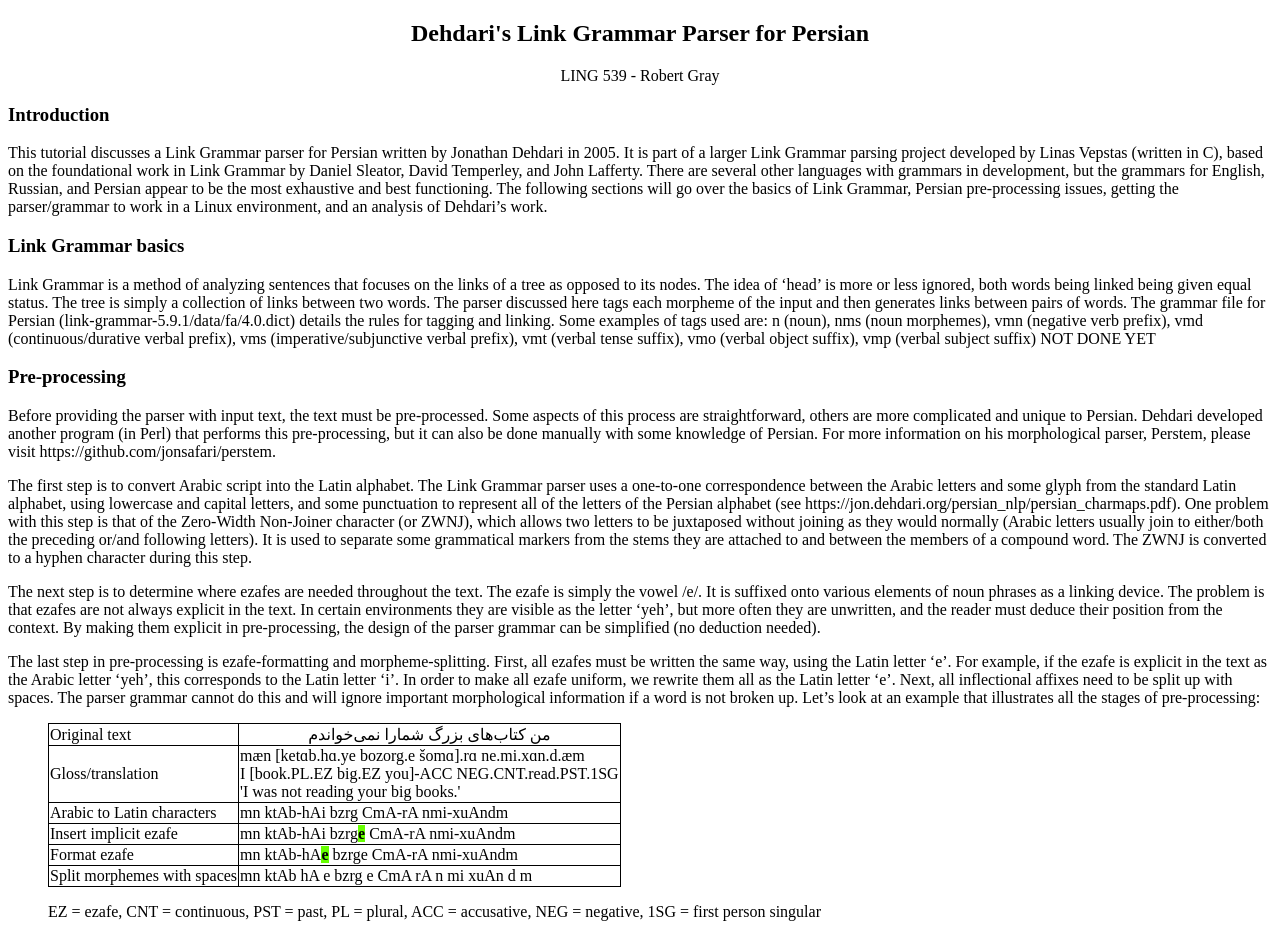
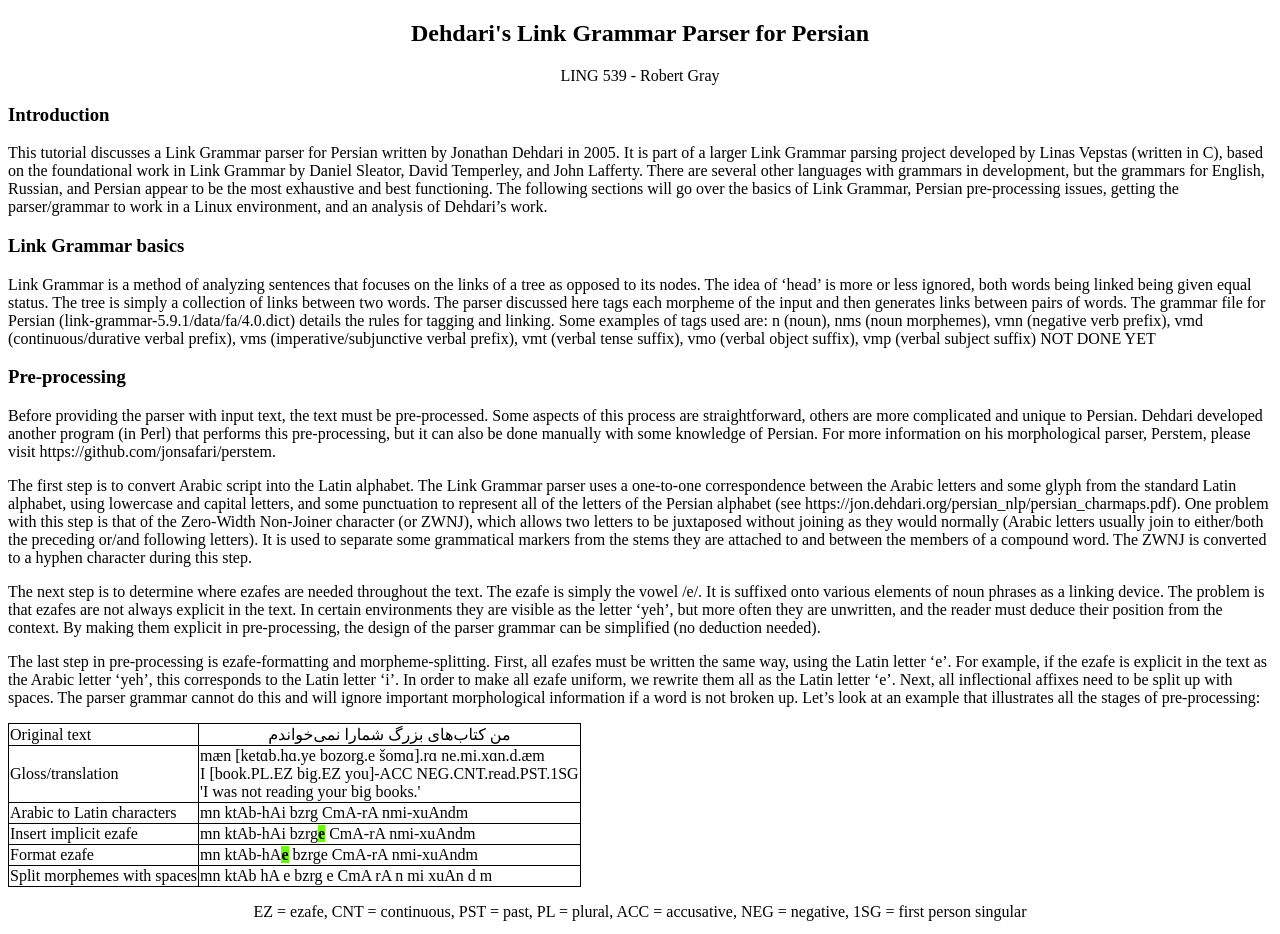
Before and after one commit to j13dCkS7/539-tutorial, a plain HTML site: page index.html in a window 1280 px wide. Shown: the top 934 px of the page. Drawn offline with Linux system fonts and the light colour scheme.

Commit message:
textformat

```diff
--- a/index.html
+++ b/index.html
@@ -20,7 +20,7 @@
 <p>The first step is to convert Arabic script into the Latin alphabet. The Link Grammar parser uses a one-to-one correspondence between the Arabic letters and some glyph from the standard Latin alphabet, using lowercase and capital letters, and some punctuation to represent all of the letters of the Persian alphabet (see https://jon.dehdari.org/persian_nlp/persian_charmaps.pdf). One problem with this step is that of the Zero-Width Non-Joiner character (or ZWNJ), which allows two letters to be juxtaposed without joining as they would normally (Arabic letters usually join to either/both the preceding or/and following letters). It is used to separate some grammatical markers from the stems they are attached to and between the members of a compound word. The ZWNJ is converted to a hyphen character during this step.</p>
 <p>The next step is to determine where ezafes are needed throughout the text. The ezafe is simply the vowel /e/. It is suffixed onto various elements of noun phrases as a linking device. The problem is that ezafes are not always explicit in the text. In certain environments they are visible as the letter ‘yeh’, but more often they are unwritten, and the reader must deduce their position from the context. By making them explicit in pre-processing, the design of the parser grammar can be simplified (no deduction needed).</p>
 <p>The last step in pre-processing is ezafe-formatting and morpheme-splitting. First, all ezafes must be written the same way, using the Latin letter ‘e’. For example, if the ezafe is explicit in the text as the Arabic letter ‘yeh’, this corresponds to the Latin letter ‘i’. In order to make all ezafe uniform, we rewrite them all as the Latin letter ‘e’. Next, all inflectional affixes need to be split up with spaces. The parser grammar cannot do this and will ignore important morphological information if a word is not broken up. Let’s look at an example that illustrates all the stages of pre-processing:</p>
-<table class="tab">
+<table margin-left:auto; margin-right:auto; >
   <tr>
     <td>Original text</td>
     <td style="text-align:center">من کتاب‌های بزرگ شما‌را نمی‌خواندم</td>
@@ -46,7 +46,7 @@
     <td>mn ktAb hA e bzrg e CmA rA n mi xuAn d m</td>
   </tr>
 </table>
-<p class="tab">EZ = ezafe, CNT = continuous, PST = past, PL = plural, ACC = accusative, NEG = negative, 1SG = first person singular</p>
+<p style="text-align:center">EZ = ezafe, CNT = continuous, PST = past, PL = plural, ACC = accusative, NEG = negative, 1SG = first person singular</p>
 <p>In the gloss, the brackets surround the object NP to make it easier to see. The accusative suffix attaches to the NP as whole: it’s an enclitic. Using Dehdari’s list of character correspondences, the Arabic letters are switched out for Latin characters. Next, based on knowledge of Persian, one implicit/unwritten ezafe is needed after ‘bzrg’. Next, all ezafes are rewritten as ‘e’, so the first one after ‘ktAb-hA’ is changed from ‘i’ to ‘e’. Lastly, all morphemes are split using spaces (most ZWNJ will also become spaces). We now have text that the parser can accept as input.</p>
 <h3>Setting up the parser in Linux</h3>
 <p>The Link Grammar parser file (link-grammar-5.9.1.tar.gz) can be downloaded from http://www.abisource.com/downloads/link-grammar/current/. You will need to be able to navigate to the directory that you extract the file contents to. Using terminal, navigate to this directory using the ‘cd’ command (as a default it will be named ‘link-grammar-5.9.1’). The README.md file at https://github.com/opencog/link-grammar details how to create the Link Parser system in Linux; all commands can be done from the terminal once you have navigated to the correct directory.</p>
```
